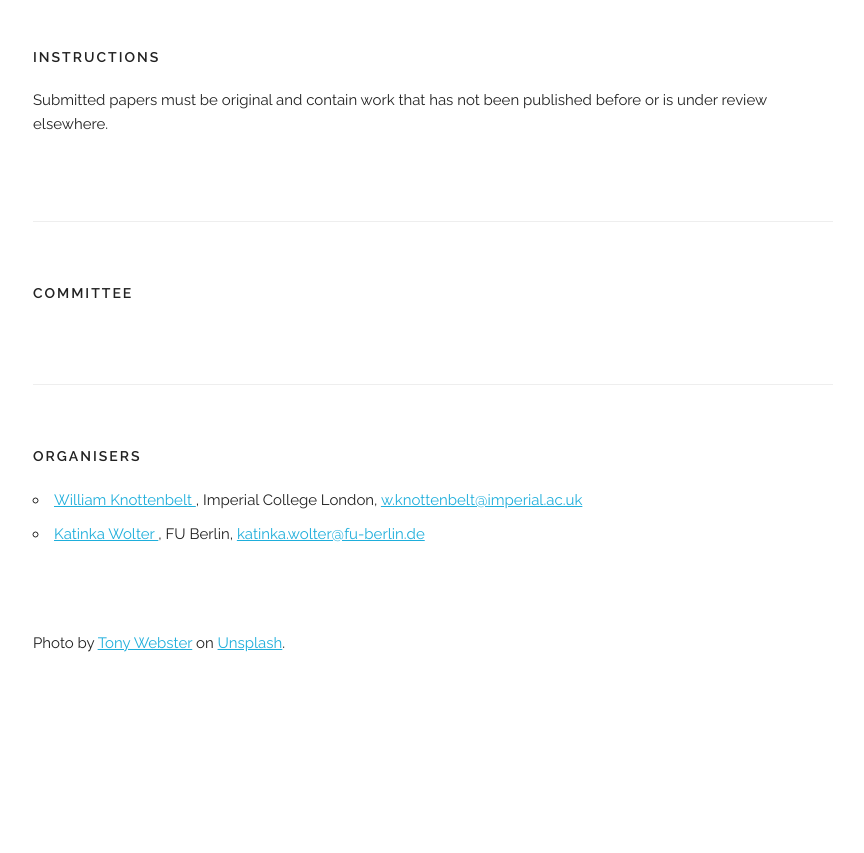
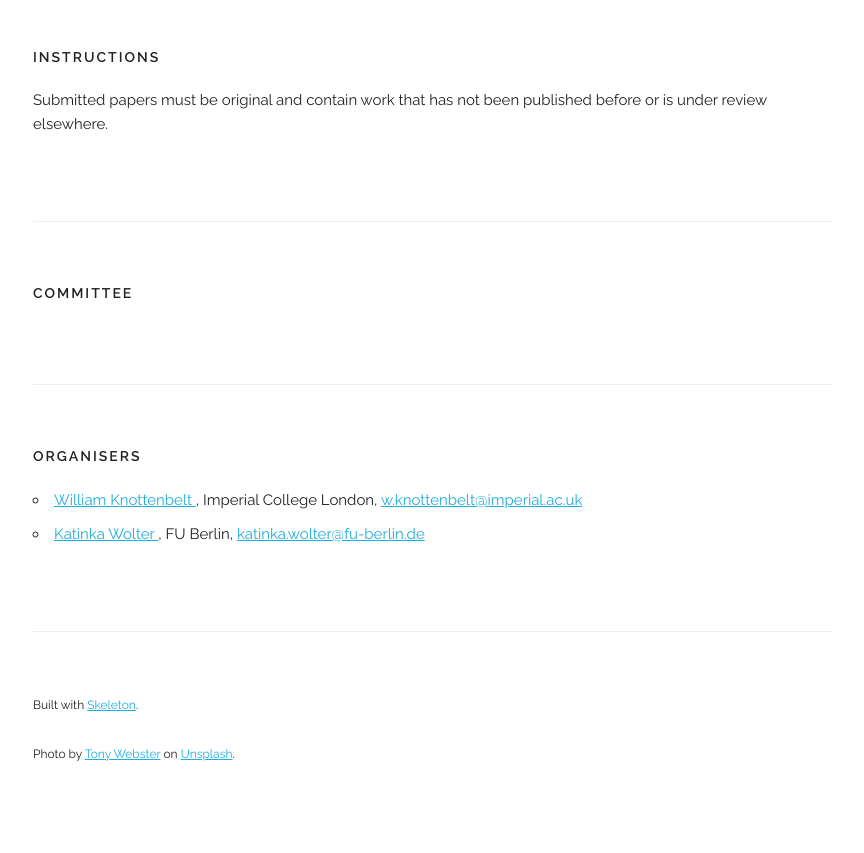
Before and after one commit to IC3RE/SOCCA, a plain HTML site: page index.html in a window 1280 px wide. Shown: the part 2030-2883 px from the top of the page, without its empty margins (207-1071 px from the left). Before the commit the page ends 2780 px from the top, so only its background shows below. Drawn offline with Linux system fonts and the light colour scheme.

Commit message:
Include Skeleton ref

```diff
--- a/index.html
+++ b/index.html
@@ -163,10 +163,22 @@
 <!-- End Document
   –––––––––––––––––––––––––––––––––––––––––––––––––– -->
 
-<p>
-   Photo by
-  <a href="https://unsplash.com/@tonywebster" target="_blank">Tony Webster</a> on
-  <a href="https://unsplash.com/" target="_blank">Unsplash</a>.
-</p>
+    <div class="docs-section" id="footer">
+    <p>
+      <small>
+        Built with
+        <a href="http://getskeleton.com/" target="_blank">Skeleton</a>.
+      </small>
+    </p>
+    <p>
+      <small>
+        Photo by
+        <a href="https://unsplash.com/@tonywebster" target="_blank">Tony Webster</a> on
+        <a href="https://unsplash.com/" target="_blank">Unsplash</a>.
+      </small>
+    </p>
+    </div>
+
+
 </body>
 </html>
```
